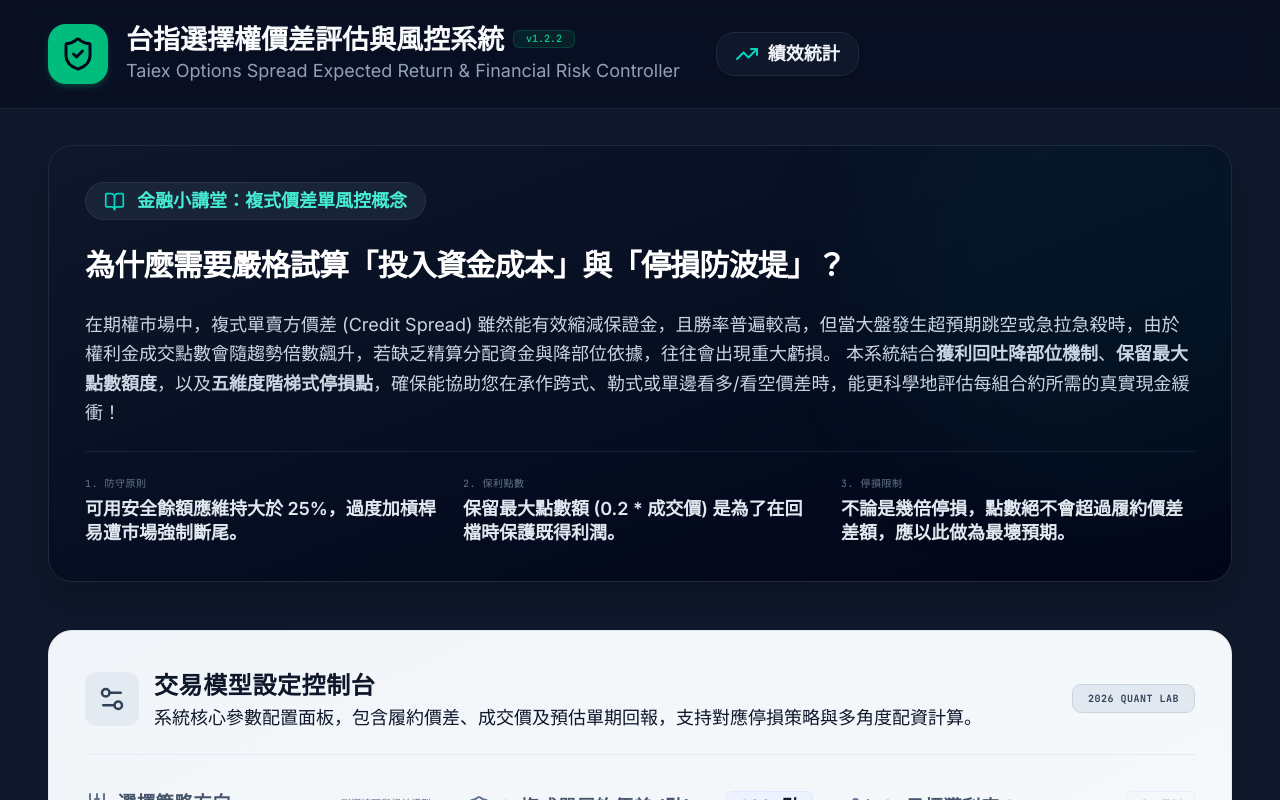
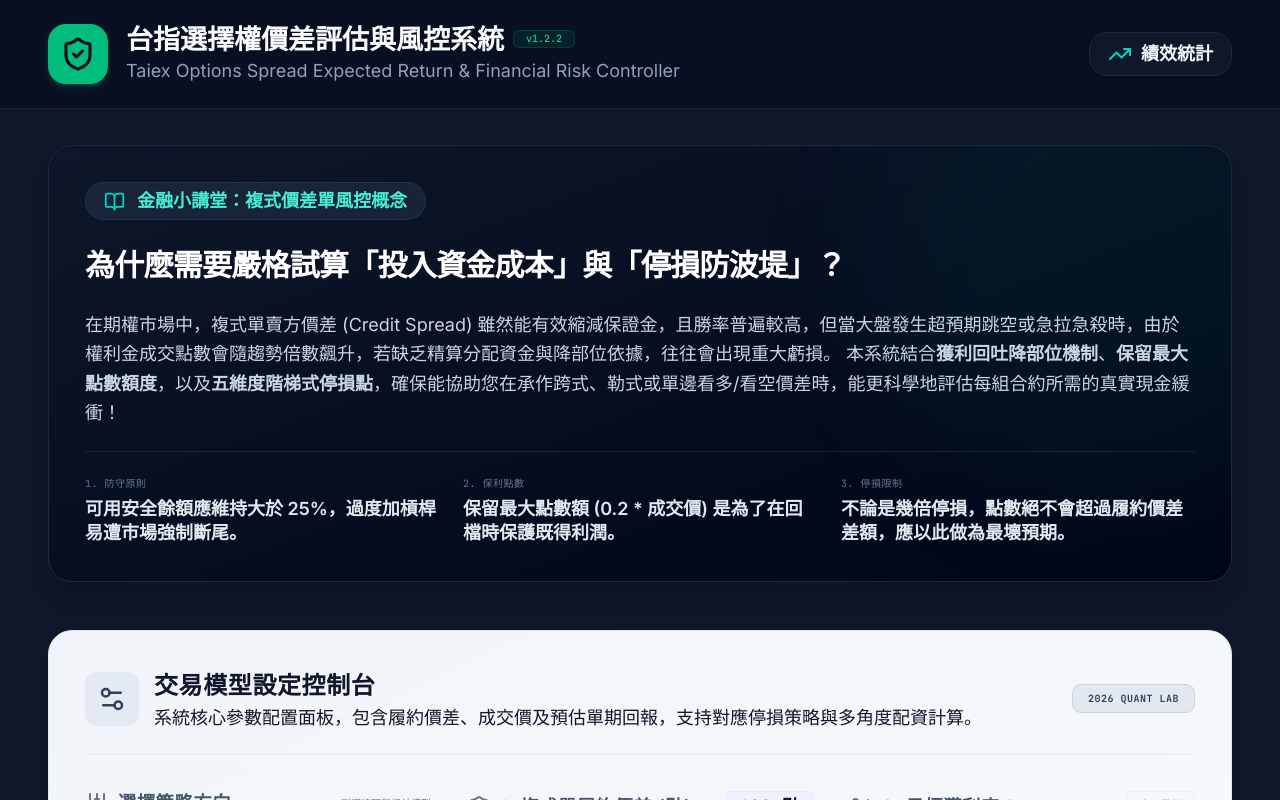
Before and after one commit to optionshow/spread, a React (Vite) app: page / in a window 1280 px wide. Shown: the top 800 px of the page. Built offline with nearby package versions, Linux system fonts and the light colour scheme.

Commit message:
refactor(header): simplify layout structure
Remove redundant wrapper div and clean up header component structure for better responsiveness.

```diff
--- a/src/components/Header.tsx
+++ b/src/components/Header.tsx
@@ -13,7 +13,6 @@ export const Header: React.FC<HeaderProps> = ({ activeTab, setActiveTab }) => {
       <div className="max-w-7xl mx-auto px-4 sm:px-6 lg:px-8 py-4">
         <div className="flex flex-col sm:flex-row sm:items-center sm:justify-between gap-4">
 
-          <div className="flex flex-col sm:flex-row sm:items-center gap-4">
           <div className="flex items-center gap-3">
             <div className="w-10 h-10 bg-emerald-500 rounded-xl flex items-center justify-center text-slate-950 shadow-md shadow-emerald-500/20">
               <ShieldCheck className="w-6 h-6" />
@@ -31,10 +30,10 @@ export const Header: React.FC<HeaderProps> = ({ activeTab, setActiveTab }) => {
             </div>
           </div>
 
-            {/* Performance Statistics View toggle button right next to title */}
+          {/* Performance Statistics View toggle button aligned to the far right */}
           <button
             onClick={() => setActiveTab(activeTab === "main" ? "stats" : "main")}
-              className={`sm:ml-2 px-3 py-1.5 rounded-xl text-xs font-bold transition-all duration-200 cursor-pointer flex items-center gap-1.5 border shadow-sm self-start sm:self-center ${
+            className={`px-3 py-1.5 rounded-xl text-xs font-bold transition-all duration-200 cursor-pointer flex items-center gap-1.5 border shadow-sm self-start sm:self-center ${
               activeTab === "stats"
                 ? "bg-teal-500 text-slate-950 border-teal-400 font-bold shadow-teal-500/15 hover:bg-teal-400 hover:border-teal-300"
                 : "bg-slate-900 text-slate-150 border-slate-800 hover:bg-slate-850 hover:border-slate-700"
@@ -52,9 +51,6 @@ export const Header: React.FC<HeaderProps> = ({ activeTab, setActiveTab }) => {
               </>
             )}
           </button>
-          </div>
-
-          {/* Quick Stats/Metadata Badge removed as requested */}
 
         </div>
       </div>
```
Lines whose indentation alone changed are shown as unchanged.
